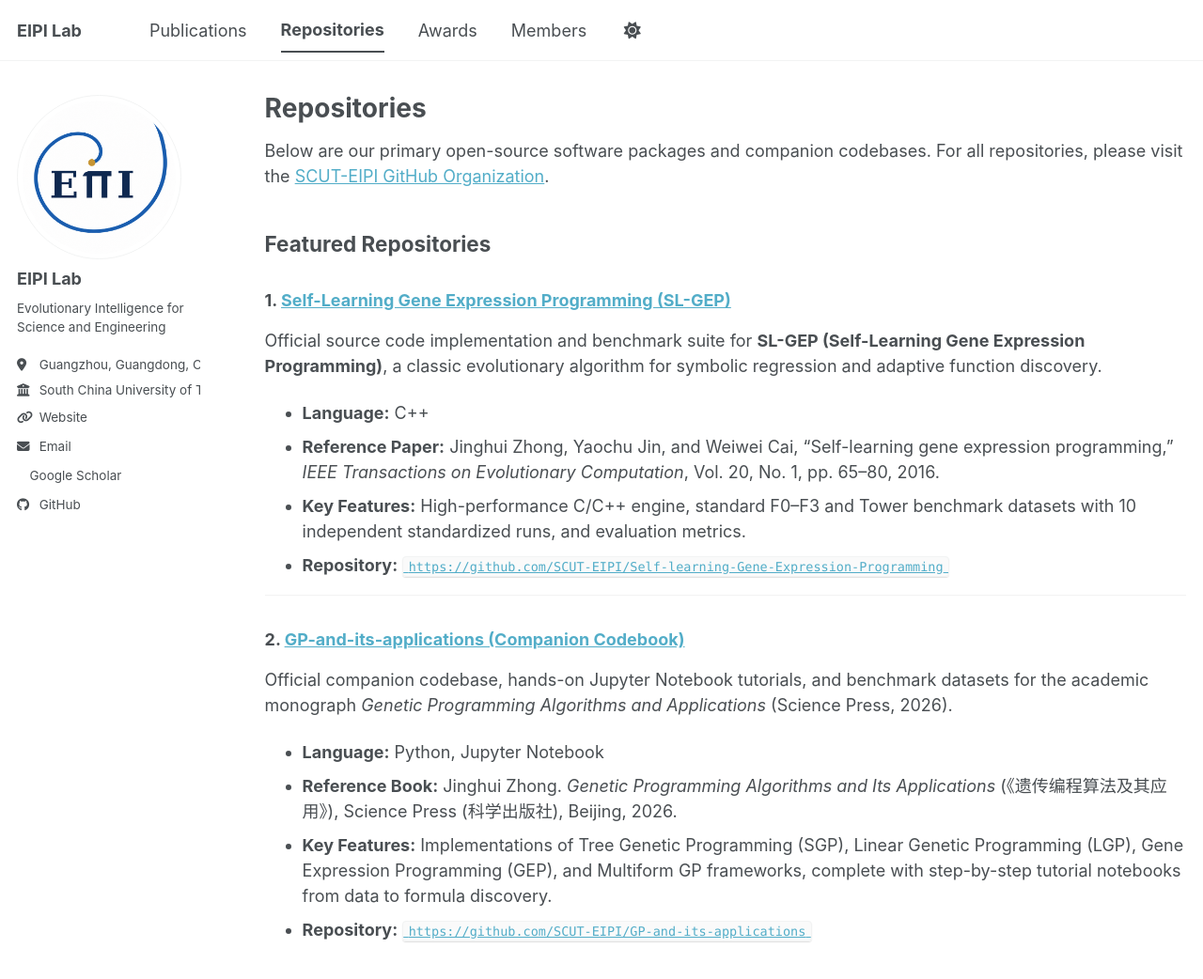
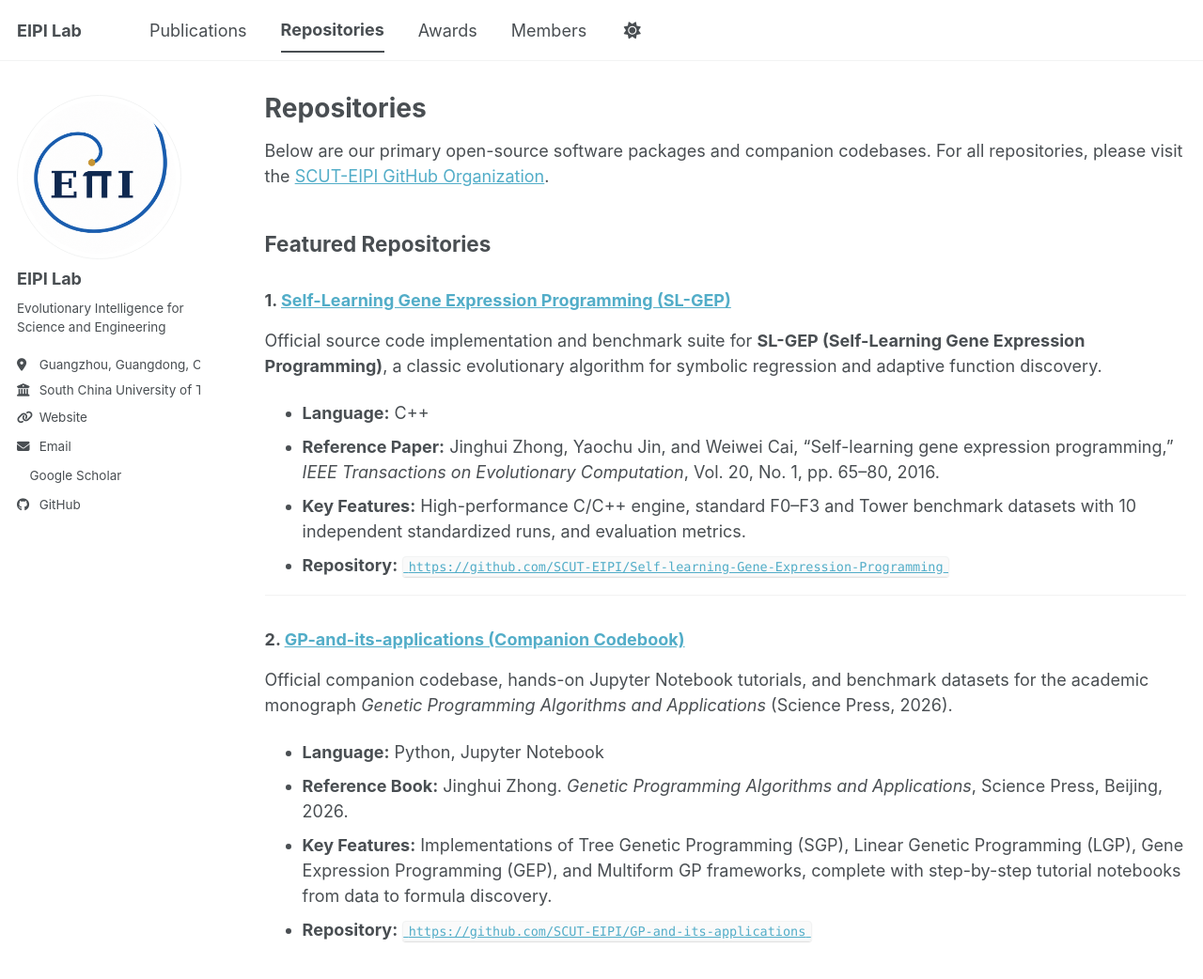
Before and after one commit to SCUT-EIPI/SCUT-EIPI.github.io, a Jekyll site: the page built from _pages/repositories.md, in a window 1280 px wide and 1057 px high. Shown: the top 1042 px of the window at 94% size. Built offline with Jekyll 4.4.1, drawn with Linux system fonts in a browser that asks for light colours; a style sheet for code colours, icons or effects is not loaded.

Commit message:
docs: finalize 100% pure English content across publications and repositories

```diff
--- a/_pages/repositories.md
+++ b/_pages/repositories.md
@@ -28,6 +28,6 @@ Official source code implementation and benchmark suite for **SL-GEP (Self-Learn
 Official companion codebase, hands-on Jupyter Notebook tutorials, and benchmark datasets for the academic monograph *Genetic Programming Algorithms and Applications* (Science Press, 2026).
 
 - **Language:** Python, Jupyter Notebook
-- **Reference Book:** Jinghui Zhong. *Genetic Programming Algorithms and Its Applications* (《遗传编程算法及其应用》), Science Press (科学出版社), Beijing, 2026.
+- **Reference Book:** Jinghui Zhong. *Genetic Programming Algorithms and Applications*, Science Press, Beijing, 2026.
 - **Key Features:** Implementations of Tree Genetic Programming (SGP), Linear Genetic Programming (LGP), Gene Expression Programming (GEP), and Multiform GP frameworks, complete with step-by-step tutorial notebooks from data to formula discovery.
 - **Repository:** [`https://github.com/SCUT-EIPI/GP-and-its-applications`](https://github.com/SCUT-EIPI/GP-and-its-applications)
```
Also changed, not shown: _pages/publications.md (+1 -1 lines).
